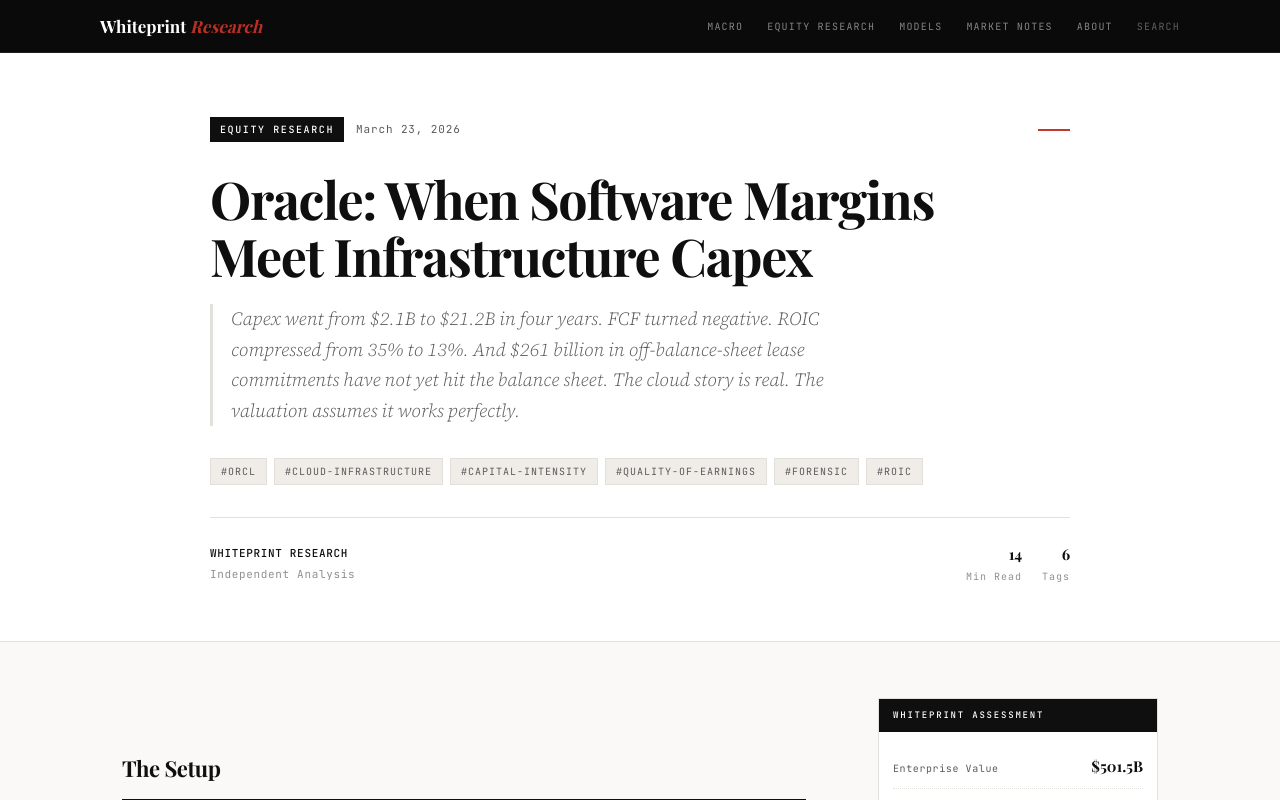
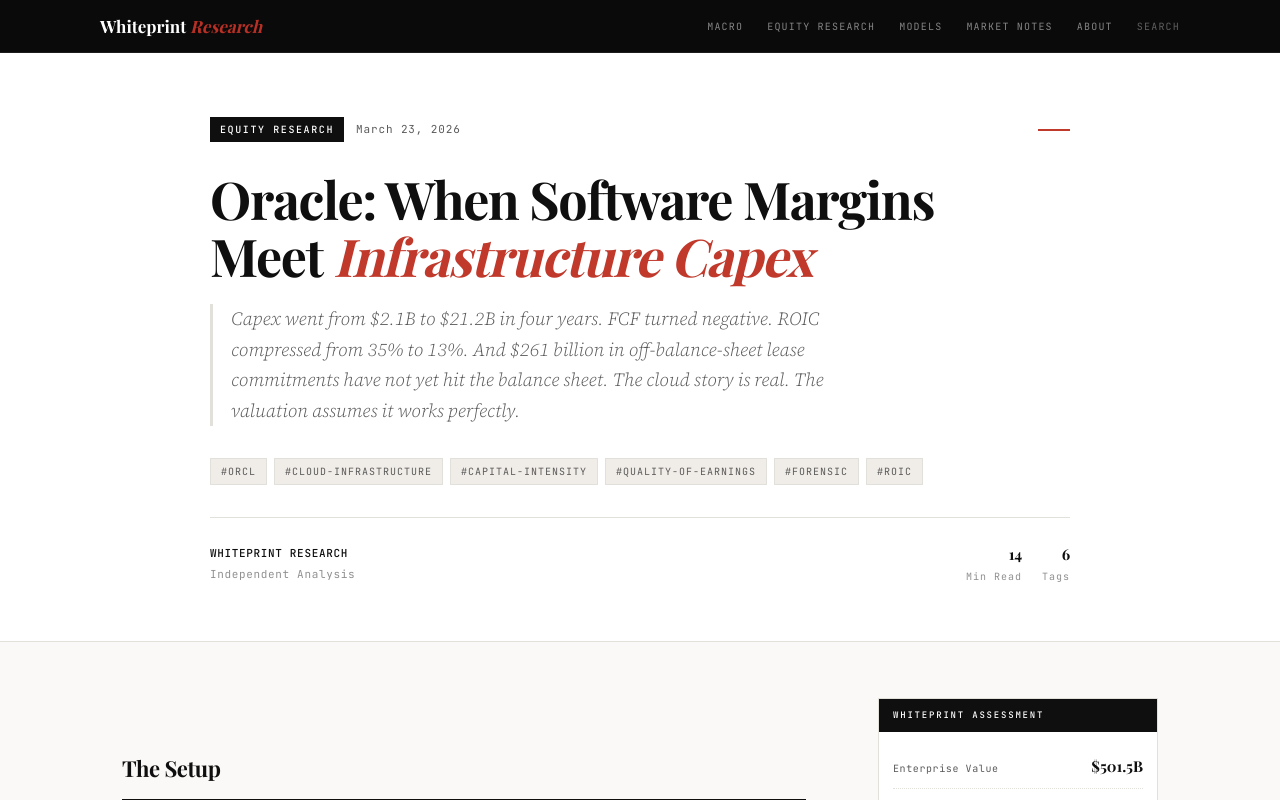
Before and after one commit to chirrr7/WhitePrint, a Next.js app: page /posts/oracle-software-margins-infrastructure-capex in a window 1280 px wide. Shown: the top 800 px of the page. Built offline with nearby package versions, Linux system fonts and the light colour scheme; a web font is replaced by a local one.

Commit message:
Render em tags in post titles for red accent text
Use dangerouslySetInnerHTML on h1 so <em> in title frontmatter
gets parsed. Oracle title now shows "Infrastructure Capex" in red italic.

Co-Authored-By: Claude Sonnet 4.6 <noreply@anthropic.com>

```diff
--- a/app/posts/[slug]/page.tsx
+++ b/app/posts/[slug]/page.tsx
@@ -95,7 +95,7 @@ export default async function PostPage({ params }: Props) {
             <div className={s.heroRule} />
           </div>
 
-          <h1 className={s.title}>{post.title}</h1>
+          <h1 className={s.title} dangerouslySetInnerHTML={{ __html: post.title }} />
 
           <p className={s.heroDeck}>{post.excerpt}</p>
 
--- a/content/posts/oracle-software-margins-infrastructure-capex.mdx
+++ b/content/posts/oracle-software-margins-infrastructure-capex.mdx
@@ -1,5 +1,5 @@
 ---
-title: "Oracle: When Software Margins Meet Infrastructure Capex"
+title: "Oracle: When Software Margins Meet <em>Infrastructure Capex</em>"
 date: "2026-03-23"
 category: "equity"
 tags: ["orcl", "cloud-infrastructure", "capital-intensity", "quality-of-earnings", "forensic", "roic"]
```
